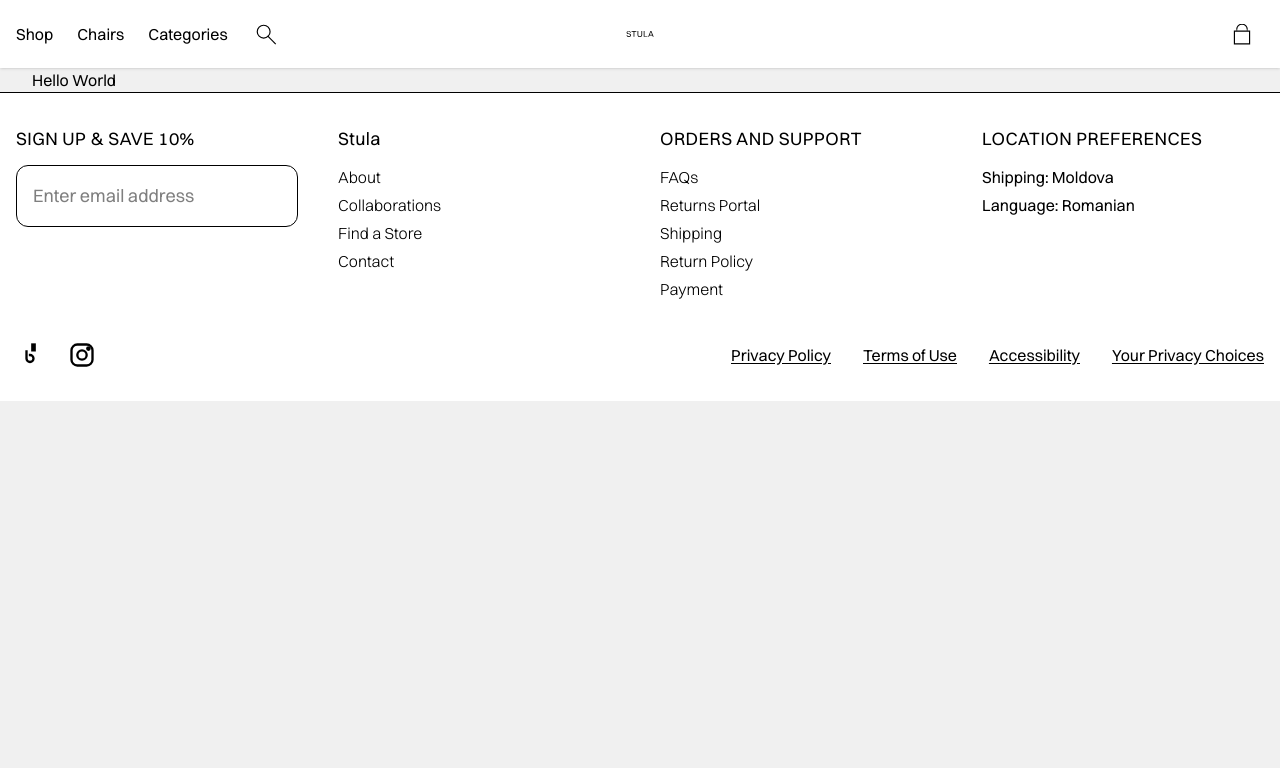
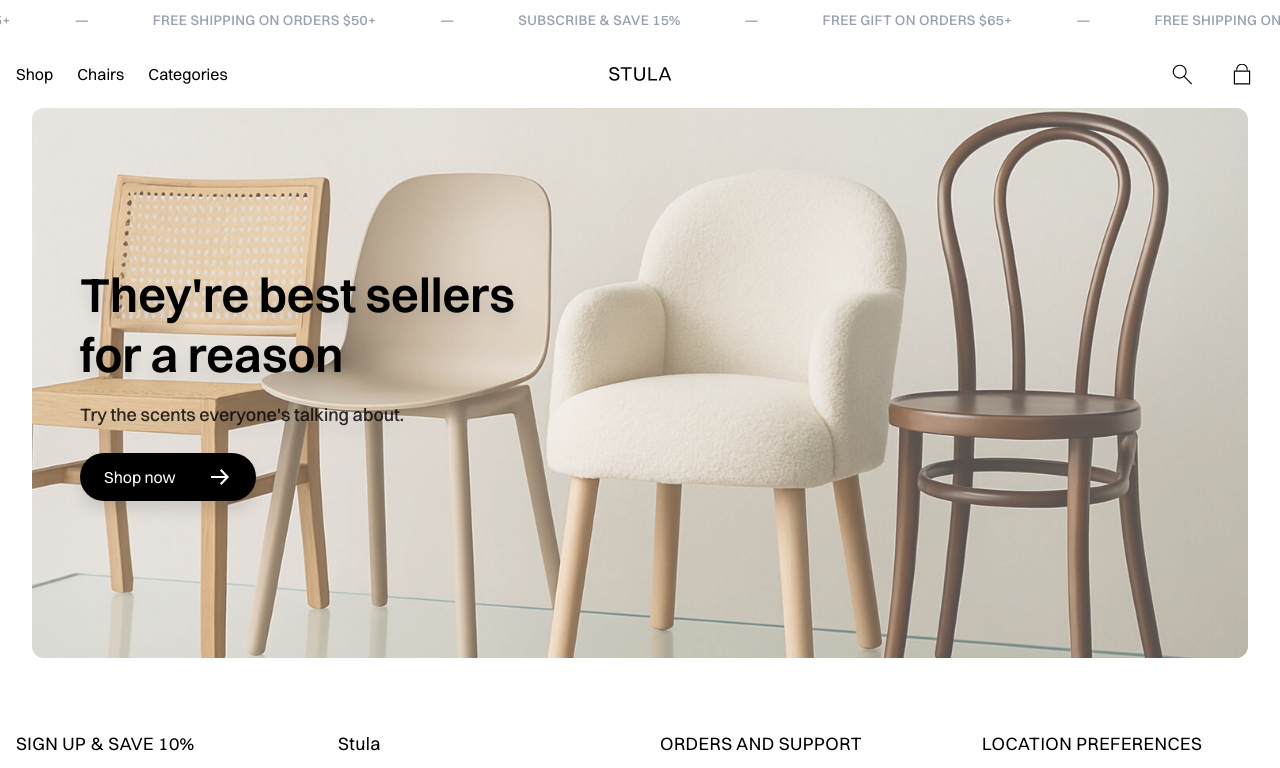
Before and after one commit to ecmasx/teza-de-an, a Next.js app: page / in a window 1280 px wide. Shown: the top 768 px of the page. Built offline with nearby package versions, Linux system fonts and the light colour scheme.

Commit message:
Add Hero and Marquee components; update layout and footer styles

```diff
--- a/app/layout.tsx
+++ b/app/layout.tsx
@@ -3,6 +3,7 @@ import '../src/styles/globals.css'
 import localFont from 'next/font/local'
 import Header from '@/components/Header'
 import Footer from '@/components/Footer'
+import Marquee from '@/components/Marquee'
 
 const switzer = localFont({
   src: [
@@ -34,6 +35,7 @@ export default function RootLayout({
   return (
     <html lang="en" className={switzer.variable}>
       <body>
+        <Marquee />
         <Header />
         <main className="px-4 lg:px-8">{children}</main>
         <Footer />
--- a/app/page.tsx
+++ b/app/page.tsx
@@ -1,7 +1,5 @@
+import Hero from '@/components/Hero'
+
 export default function Home() {
-  return (
-    <div>
-      <h1>Hello World</h1>
-    </div>
-  )
+  return <Hero />
 }
--- a/src/components/Footer.tsx
+++ b/src/components/Footer.tsx
@@ -3,10 +3,8 @@ import { Icon } from './Icons'
 
 export default function Footer() {
   return (
-    <footer className="w-full px-4 py-8 bg-white border-t text-black">
-      {/* Верхний блок: email + секции */}
+    <footer className="w-full px-4 py-8 bg-white text-black">
       <div className="mx-auto flex flex-col gap-10 lg:flex-row lg:justify-between lg:items-start">
-        {/* Email подписка */}
         <div className="flex-1 mb-6 lg:mb-0">
           <h2 className="text-lg font-normal tracking-wide mb-3">SIGN UP & SAVE 10%</h2>
           <form className="w-full">
@@ -17,7 +15,6 @@ export default function Footer() {
             />
           </form>
         </div>
-        {/* About */}
         <div className="flex-1 mb-6 lg:mb-0">
           <h2 className="text-lg font-normal tracking-wide mb-3">Stula</h2>
           <ul className="space-y-1">
@@ -43,7 +40,6 @@ export default function Footer() {
             </li>
           </ul>
         </div>
-        {/* Support */}
         <div className="flex-1 mb-6 lg:mb-0">
           <h2 className="text-lg font-normal tracking-wide mb-3">ORDERS AND SUPPORT</h2>
           <ul className="space-y-1">
@@ -74,16 +70,13 @@ export default function Footer() {
             </li>
           </ul>
         </div>
-        {/* Location */}
         <div className="flex-1">
           <h2 className="text-lg font-normal tracking-wide mb-3">LOCATION PREFERENCES</h2>
           <div className="mb-1">Shipping: Moldova</div>
           <div>Language: Romanian</div>
         </div>
       </div>
-      {/* Соцсети и ссылки */}
       <div className="mx-auto mt-10 flex flex-col gap-6 lg:flex-row lg:items-center lg:justify-between">
-        {/* Соцсети */}
         <div className="flex gap-6 text-2xl">
           <a href="#" aria-label="TikTok">
             <Icon name="tiktok" />
@@ -92,7 +85,6 @@ export default function Footer() {
             <Icon name="instagram" />
           </a>
         </div>
-        {/* Ссылки */}
         <div className="flex flex-wrap gap-x-8 gap-y-2 text-base underline underline-offset-2">
           <a href="#">Privacy Policy</a>
           <a href="#">Terms of Use</a>
--- a/src/components/Header.tsx
+++ b/src/components/Header.tsx
@@ -1,15 +1,14 @@
 'use client'
 import React, { useState } from 'react'
 import { Icon } from './Icons'
+import Link from 'next/link'
 
 export default function Header() {
   const [menuOpen, setMenuOpen] = useState(false)
 
   return (
-    <header className="w-full flex items-center justify-between px-4 py-3 bg-white shadow-sm relative z-50">
-      {/* Left: Burger menu (mobile) или навигация (desktop) и поиск */}
+    <header className="w-full flex items-center justify-between px-4 py-3 bg-white sticky top-0 z-50">
       <div className="flex items-center gap-4">
-        {/* Burger menu — только на мобильных */}
         <button
           aria-label="Open menu"
           className="p-2 block lg:hidden"
@@ -17,7 +16,6 @@ export default function Header() {
         >
           <Icon name="burger" />
         </button>
-        {/* Навигация — только на десктопе */}
         <nav className="hidden lg:flex gap-6">
           <a href="#" className="font-normal hover:underline">
             Shop
@@ -29,42 +27,36 @@ export default function Header() {
             Categories
           </a>
         </nav>
-        {/* Search */}
+      </div>
+      <div className="absolute left-1/2 -translate-x-1/2 flex items-center">
+        <Link href="/" className="text-2xl font-light tracking-wide">
+          <Icon name="logo" size={64} className="py-1.5" />
+        </Link>
+      </div>
+      <div className="flex items-center gap-4">
         <button aria-label="Search" className="p-2">
           <Icon name="search" />
         </button>
-      </div>
-      {/* Center: Logo */}
-      <div className="absolute left-1/2 -translate-x-1/2 flex items-center">
-        <span className="text-2xl font-light tracking-wide">
-          <Icon name="logo" />
-        </span>
-      </div>
-      {/* Right: Cart */}
-      <div className="flex items-center">
         <button aria-label="Cart" className="p-2">
           <Icon name="cart" />
         </button>
       </div>
 
-      {/* Мобильное меню */}
       {menuOpen && (
         <>
-          {/* Затемнение */}
           <div
             className="fixed inset-0 bg-black/40 z-40 lg:hidden"
             onClick={() => setMenuOpen(false)}
           />
-          {/* Меню */}
-          <div className="fixed top-0 left-0 h-full w-64 bg-white shadow-lg z-50 flex flex-col p-6 gap-6 lg:hidden animate-slide-in">
+          <div className="fixed top-0 left-0 h-full w-4/5 bg-white shadow-lg z-50 flex flex-col pt-4 px-4 gap-6 lg:hidden animate-slide-in duration-300">
             <button
               aria-label="Close menu"
-              className="self-end mb-4 p-2"
+              className="self-end w-16 h-16 flex items-center justify-center"
               onClick={() => setMenuOpen(false)}
             >
-              <span className="text-2xl">&times;</span>
+              <Icon name="close" />
             </button>
-            <nav className="flex flex-col gap-4">
+            <nav className="flex flex-col gap-4 px-4 uppercase">
               <a href="#" className="text-lg font-medium" onClick={() => setMenuOpen(false)}>
                 Shop
               </a>
--- /dev/null
+++ b/src/components/Hero.tsx
@@ -0,0 +1,39 @@
+import React from 'react'
+import { Icon } from './Icons'
+import Link from 'next/link'
+
+export default function Hero() {
+  return (
+    <section
+      className="relative w-full h-[calc(100vh-250px)] flex flex-col justify-end md:justify-center md:items-start rounded-[0.75rem] overflow-hidden mb-10"
+      style={{
+        backgroundImage: `url('/images/hero.jpg')`,
+        backgroundSize: 'cover',
+        backgroundPosition: 'center',
+      }}
+    >
+      <div className="relative z-10 w-full md:max-w-xl text-left text-black drop-shadow-xl p-6 md:p-0 md:mb-0 mb-6 md:ml-0 md:pl-12">
+        <h1 className="text-3xl md:text-5xl font-semibold mb-4 leading-tight">
+          They&apos;re best sellers
+          <br />
+          for a reason
+        </h1>
+        <p className="text-base md:text-lg mb-6 font-medium text-black/80">
+          Try the scents everyone&apos;s talking about.
+        </p>
+        <Link
+          href="/products"
+          className="group w-fit px-6 py-3 bg-black text-white rounded-full text-base font-regular duration-300 transition flex items-center gap-8 hover:bg-white hover:text-black"
+        >
+          Shop now
+          <Icon
+            name="arrow"
+            size={24}
+            className="stroke-1 translate-y-0.1 transition-all duration-300"
+          />
+        </Link>
+      </div>
+      <div className="absolute inset-0 bg-white/30 pointer-events-none" />
+    </section>
+  )
+}
--- a/src/components/Icons.tsx
+++ b/src/components/Icons.tsx
@@ -1,7 +1,7 @@
 import React from 'react'
 
 interface IconProps {
-  name: 'tiktok' | 'instagram' | 'search' | 'cart' | 'burger' | 'logo'
+  name: 'tiktok' | 'instagram' | 'search' | 'cart' | 'burger' | 'logo' | 'close' | 'arrow'
   className?: string
   size?: number
 }
@@ -122,6 +122,56 @@ export function Icon({ name, className = '', size = 28 }: IconProps) {
           />
         </svg>
       )
+    case 'close':
+      return (
+        <svg
+          width={size}
+          height={size}
+          viewBox="0 0 24 24"
+          fill="none"
+          xmlns="http://www.w3.org/2000/svg"
+          className={className}
+        >
+          <g clipPath="url(#clip0_6_27)">
+            <path
+              d="M4.67646 3.76494L3.5 4.94141L18.5588 20.0002L19.7352 18.8237L4.67646 3.76494Z"
+              fill="currentColor"
+            />
+            <path
+              d="M19.736 5.17646L18.5596 4L3.50081 19.0588L4.67727 20.2352L19.736 5.17646Z"
+              fill="currentColor"
+            />
+          </g>
+          <defs>
+            <clipPath id="clip0_6_27">
+              <rect width="17" height="18" fill="currentColor" transform="translate(3.5 3)" />
+            </clipPath>
+          </defs>
+        </svg>
+      )
+    case 'arrow':
+      return (
+        <svg
+          width={size}
+          height={size}
+          viewBox="0 0 24 24"
+          fill="none"
+          xmlns="http://www.w3.org/2000/svg"
+          className={className}
+        >
+          <g clipPath="url(#clip0_8_31)">
+            <path
+              d="M13.4351 4L21 12.0258L13.4351 20L11.9513 18.4L17.0351 13.1097H3V10.9161H17.0351L11.9513 5.6L13.4351 4Z"
+              fill="currentColor"
+            />
+          </g>
+          <defs>
+            <clipPath id="clip0_8_31">
+              <rect width="18" height="16" fill="currentColor" transform="translate(3 4)" />
+            </clipPath>
+          </defs>
+        </svg>
+      )
 
     default:
       return null
--- /dev/null
+++ b/src/components/Marquee.tsx
@@ -0,0 +1,30 @@
+import React from 'react'
+
+const items = [
+  'FREE GIFT ON ORDERS $65+',
+  'FREE SHIPPING ON ORDERS $50+',
+  'SUBSCRIBE & SAVE 15%',
+  'FREE GIFT ON ORDERS $65+',
+  'FREE SHIPPING ON ORDERS $50+',
+]
+
+export default function Marquee() {
+  return (
+    <div className="w-full overflow-hidden bg-white sticky top-0 z-40">
+      <div className="whitespace-nowrap marquee-animate flex items-center text-gray-400 text-sm font-medium h-10">
+        {items.map((text, i) => (
+          <React.Fragment key={i}>
+            {i !== 0 && <span className="mx-16 select-none">—</span>}
+            <span className="uppercase tracking-wide">{text}</span>
+          </React.Fragment>
+        ))}
+        {items.map((text, i) => (
+          <React.Fragment key={i + items.length}>
+            <span className="mx-16 select-none">—</span>
+            <span className="uppercase tracking-wide">{text}</span>
+          </React.Fragment>
+        ))}
+      </div>
+    </div>
+  )
+}
--- a/src/styles/globals.css
+++ b/src/styles/globals.css
@@ -2,5 +2,17 @@
 
 body {
   font-family: var(--font-switzer), Arial, sans-serif;
-  background-color: #f0f0f0;
+  background-color: #ffffff;
 }
+@keyframes marquee {
+  0% {
+    transform: translateX(0);
+  }
+  100% {
+    transform: translateX(-50%);
+  }
+}
+
+.marquee-animate {
+  animation: marquee 20s linear infinite;
+}
```
Also changed, not shown: public/images/hero.jpg (added).
